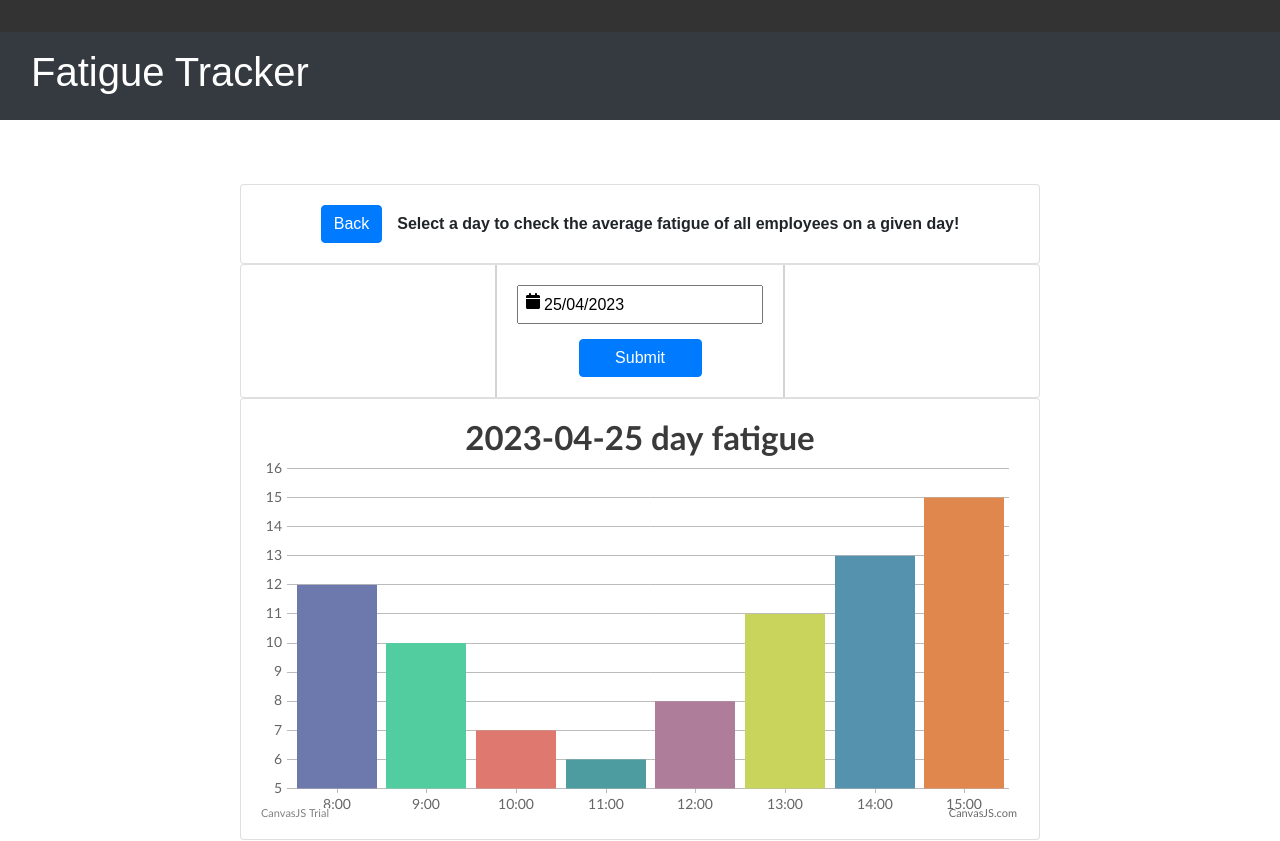
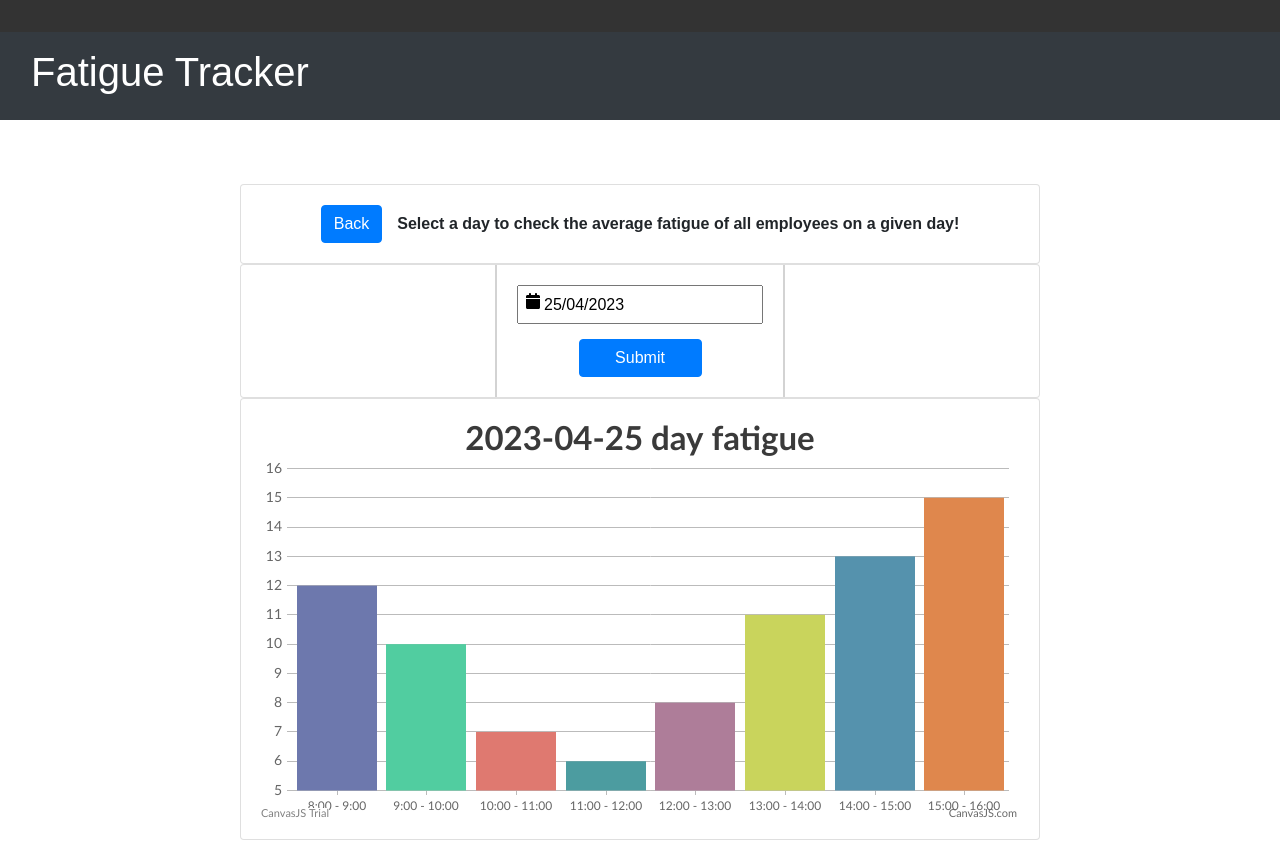
Before and after one commit to emjot13/bachelor-s_thesis-employer_site, a React (Create React App) app in the folder frontend/: page /oneday in a window 1280 px wide. Shown: the top 841 px of the page. Built offline with nearby package versions, Linux system fonts and the light colour scheme; no server answers; sample sign-in values are in the browser's storage.

Commit message:
Zmiana styli i inne

```diff
--- a/frontend/public/index.html
+++ b/frontend/public/index.html
@@ -24,7 +24,7 @@
       work correctly both with client-side routing and a non-root public URL.
       Learn how to configure a non-root public URL by running `npm run build`.
     -->
-    <title>React App</title>
+    <title>Fatigue tracker</title>
   </head>
   <body>
     <noscript>You need to enable JavaScript to run this app.</noscript>
--- a/frontend/src/App.js
+++ b/frontend/src/App.js
@@ -9,7 +9,7 @@ function App() {
     <div className="App">
       <header className="App-header">
       </header>
-      <div id="main" class="box">
+      <div id="main" className="box">
         <AuthApp/>
       </div>
     </div>
--- a/frontend/src/components/Oneday.js
+++ b/frontend/src/components/Oneday.js
@@ -12,14 +12,14 @@ export default function Oneday() {
     const { user, signOut } = useAuth()
     const [startDate, setStartDate] = useState(new Date());
     const [dataPoints, setDataPoints] = useState([
-        { label: "8:00",  y: 12},
-        { label: "9:00", y: 10},
-        { label: "10:00", y: 7},
-        { label: "11:00",  y: 6},
-        { label: "12:00",  y: 8},
-        { label: "13:00",  y: 11},
-        { label: "14:00",  y: 13},
-        { label: "15:00",  y: 15}
+        { label: "8:00 - 9:00",  y: 12},
+        { label: "9:00 - 10:00", y: 10},
+        { label: "10:00 - 11:00", y: 7},
+        { label: "11:00 - 12:00",  y: 6},
+        { label: "12:00 - 13:00",  y: 8},
+        { label: "13:00 - 14:00",  y: 11},
+        { label: "14:00 - 15:00",  y: 13},
+        { label: "15:00 - 16:00",  y: 15}
       ])
 
     let CanvasJS = CanvasJSReact.CanvasJS;
@@ -30,14 +30,14 @@ export default function Oneday() {
             await axios.get(`/admin/${user.uid}/oneday?date=${startDate.toISOString().split('T')[0]}`).then(
               response => {
                 setDataPoints([
-                { label: "8:00",  y: (response.data.data.hours[0].avg_increase_sleep + response.data.data.hours[0].avg_increase_yawns)},
-                { label: "9:00", y: (response.data.data.hours[1].avg_increase_sleep + response.data.data.hours[1].avg_increase_yawns)},
-                { label: "10:00", y: (response.data.data.hours[2].avg_increase_sleep + response.data.data.hours[2].avg_increase_yawns)},
-                { label: "11:00",  y: (response.data.data.hours[3].avg_increase_sleep + response.data.data.hours[3].avg_increase_yawns)},
-                { label: "12:00",  y: (response.data.data.hours[4].avg_increase_sleep + response.data.data.hours[4].avg_increase_yawns)},
-                { label: "13:00",  y: (response.data.data.hours[5].avg_increase_sleep + response.data.data.hours[5].avg_increase_yawns)},
-                { label: "14:00",  y: (response.data.data.hours[6].avg_increase_sleep + response.data.data.hours[6].avg_increase_yawns)},
-                { label: "15:00",  y: (response.data.data.hours[7].avg_increase_sleep + response.data.data.hours[7].avg_increase_yawns)}
+                { label: "8:00 - 9:00",   y: (response.data.data.hours[0].avg_increase_sleep + response.data.data.hours[0].avg_increase_yawns)},
+                { label: "9:00 - 10:00", y: (response.data.data.hours[1].avg_increase_sleep + response.data.data.hours[1].avg_increase_yawns)},
+                { label: "10:00 - 11:00", y: (response.data.data.hours[2].avg_increase_sleep + response.data.data.hours[2].avg_increase_yawns)},
+                { label: "11:00 - 12:00",  y: (response.data.data.hours[3].avg_increase_sleep + response.data.data.hours[3].avg_increase_yawns)},
+                { label: "12:00 - 13:00",  y: (response.data.data.hours[4].avg_increase_sleep + response.data.data.hours[4].avg_increase_yawns)},
+                { label: "13:00 - 14:00",  y: (response.data.data.hours[5].avg_increase_sleep + response.data.data.hours[5].avg_increase_yawns)},
+                { label: "14:00 - 15:00",  y: (response.data.data.hours[6].avg_increase_sleep + response.data.data.hours[6].avg_increase_yawns)},
+                { label: "15:00 - 16:00",  y: (response.data.data.hours[7].avg_increase_sleep + response.data.data.hours[7].avg_increase_yawns)}
               ])}
             )
           } catch (error) {
--- a/frontend/src/components/authentication/AuthApp.js
+++ b/frontend/src/components/authentication/AuthApp.js
@@ -41,7 +41,7 @@ function AuthApp() {
       </header>
     <Container
       className="d-flex justify-content-center"
-      style={{ minHeight: "100vh", marginTop: "5%" }}
+      style={{ minHeight: "50vh", marginTop: "5%" }}
     >
       <div className="w-100" style={{ maxWidth: "800px" }}>
         <Router>
@@ -60,8 +60,8 @@ function AuthApp() {
         </Router>
       </div>
     </Container>
-    <main className="d-flex flex-column align-items-center justify-content-center" style={{ height: "90vh" }}>
-        <h2 className="mb-4">Welcome to Fatigue Tracker</h2>
+    <main className="d-flex flex-column align-items-center justify-content-center" style={{ height: "20vh"}}>
+        <h2 className="mb-3 ">Welcome to Fatigue Tracker</h2>
         <p className="lead text-center">Track your employees' fatigue levels and improve their work conditions.</p>
       </main>
 
--- a/frontend/src/components/authentication/Dashboard.js
+++ b/frontend/src/components/authentication/Dashboard.js
@@ -46,7 +46,7 @@ const handleButtonWeather = () => {
     history.push("/weather")
 }
   return (
-    <div style={{paddingTop: "15vh"}}>
+    <div style={{paddingTop: "8vh"}}>
     <Card>
     <Card.Body>
       <Navbar className="d-flex align-items-center justify-content-between">
@@ -67,9 +67,12 @@ const handleButtonWeather = () => {
           <h2 className="text-center mb-4">Main Page</h2>
           {error && <Alert variant="danger">{error}</Alert>}
           <strong>Email:</strong> {user.email}
-          <Link to="/update-profile" className="btn btn-primary w-100 mt-3">
+          <div className="d-flex justify-content-center">
+          <Link to="/update-profile" className="btn btn-primary col-4">
             Update Profile
           </Link>
+          </div>
+
         </Card.Body>
       </Card>
       <div className="w-100 text-center mt-2">
--- a/frontend/src/components/authentication/Login.js
+++ b/frontend/src/components/authentication/Login.js
@@ -44,9 +44,11 @@ export default function Login() {
               <Form.Label>Password</Form.Label>
               <Form.Control type="password" ref={passwordRef} required />
             </Form.Group>
-            <Button disabled={loading} className="w-100" type="submit">
+            <div className="d-flex justify-content-center">
+            <Button disabled={loading} className="col-2" type="submit">
               Log In
             </Button>
+            </div>
           </Form>
           <div className="w-100 text-center mt-3">
             <Link to="/forgot-password">Forgot Password?</Link>
```
Also changed, not shown: 1 other file (tests, documents, lock files or other folders).
